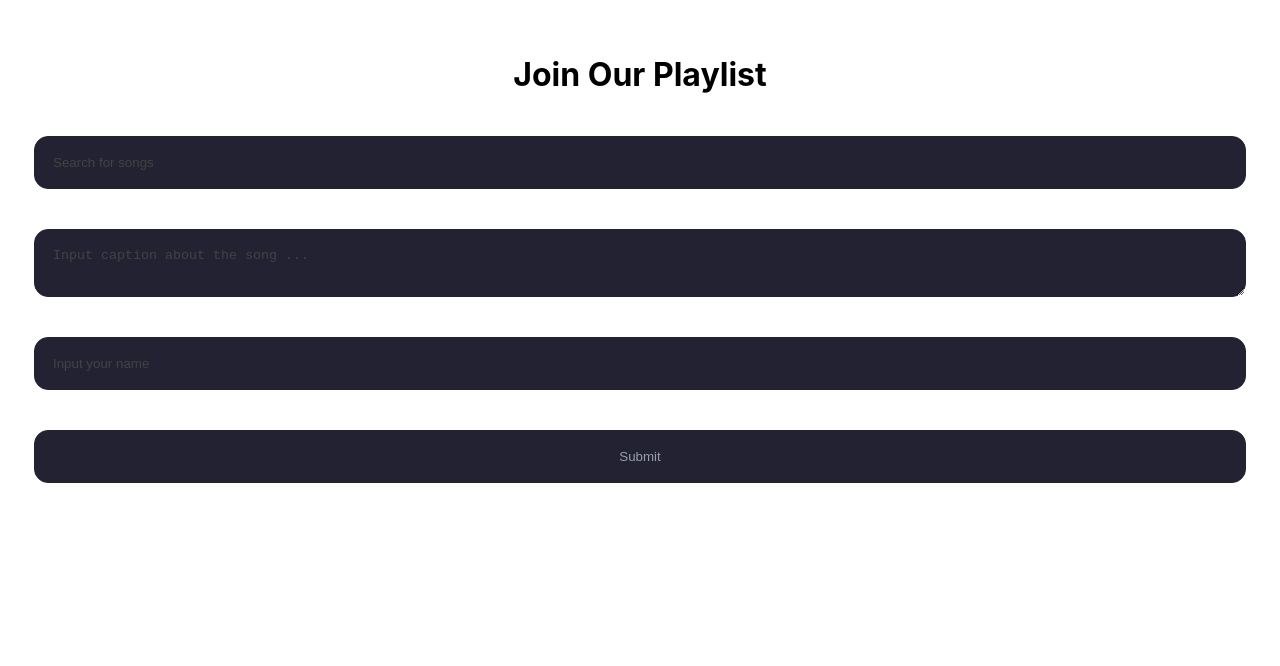
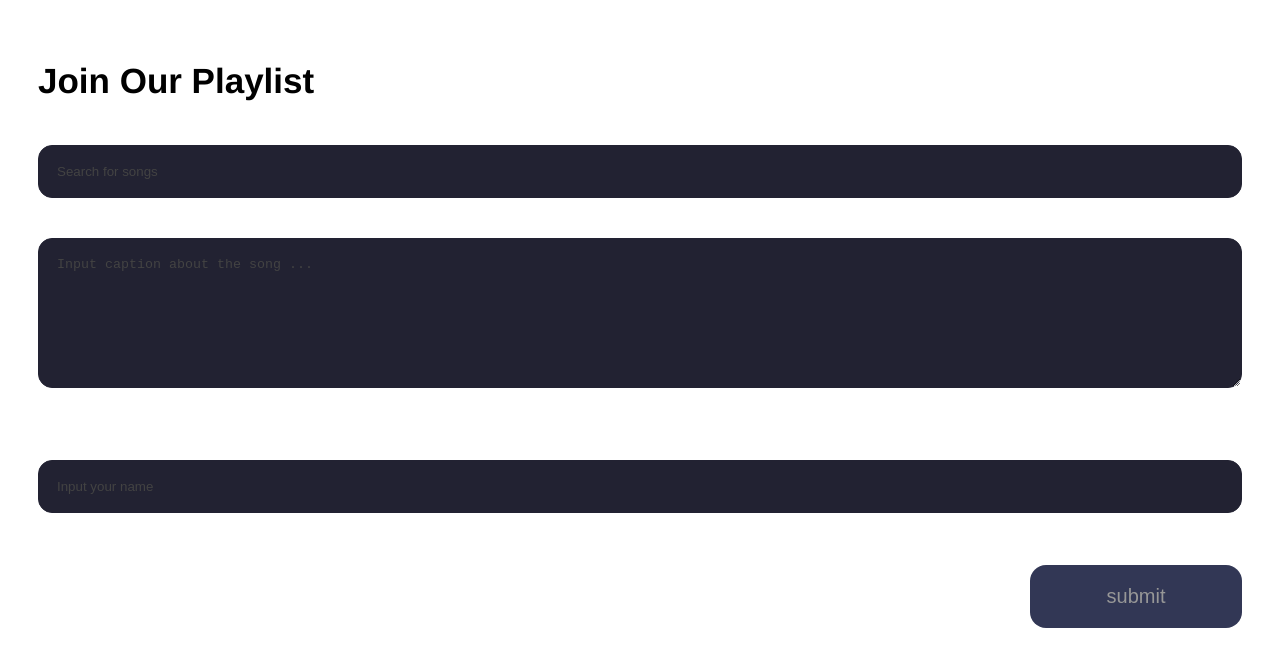
Before and after one commit to dodadoa/spotify-co-curate, a Next.js app: page /form in a window 1280 px wide. Shown: the top 666 px of the page. Built offline with nearby package versions, Linux system fonts and the light colour scheme; no server answers.

Commit message:
adjust style form

```diff
--- a/pages/form.js
+++ b/pages/form.js
@@ -40,20 +40,18 @@ const Form = () => {
   };
 
   return (
-    <div className="form-wrapper">
+    <div className={style.form}>
       <form onSubmit={handleSubmit(onSubmit)}>
-        <div className="form-group">
-          <h1>Join Our Playlist</h1>
-          <input placeholder="Search for songs" onChange={(e) => search(e.target.value)} />
+        <div className={style.formBody}>
+          <h1 className={style.header}> Join Our Playlist </h1>
+          <input className={style.input} onChange={(e) => search(e.target.value)} placeholder="Search for songs" />
+          <textarea className={style.textarea} {...register("caption", { required: true })} placeholder="Input caption about the song ..."  />
+          <p>{errors.caption && <span>This field is required!</span>}</p>
+          <input className={style.input} {...register("name", { required: true })} placeholder="Input your name" />
+          <p>{errors.name && <span>This field is required!</span>}</p>
 
-          <textarea placeholder="Input caption about the song ..." {...register("caption", { required: true })} />
-          {errors.caption && <span>This field is required</span>}
-
-          <input placeholder="Input your name" {...register("name", { required: true })} />
-          {errors.name && <span>This field is required</span>}
-
-          <input type="submit" />
         </div>
+        <input className={style.submit} type="submit" value="submit"/>
       </form>
     </div>
   );
--- a/styles/form.module.css
+++ b/styles/form.module.css
@@ -1,19 +1,78 @@
 .form {
-  width: 100vw;
-  height: 100vh;
-
+  padding: 38px;
 }
 
 .formBody {
   display: flex;
   flex-direction: column;
-  align-items: center;
-  justify-content: space-around;
-  height: 60vh;
-  width: 100vw;
-  margin-top: 20vh;
+  align-items: flex-start;
 }
 
-.formBody input[type=submit] {
-  width: 10vw;
+.header {
+  font-family: 'Helvetica';
+  font-weight: 600;
+  font-size: 35px;
 }
+
+.input {
+  width: 100%;
+  background-color: #222232;
+  color: #999CAD;
+  border-radius: 14px;
+  padding: 18px;
+  border: 1px solid #222232;
+  margin-top: 20px;
+  margin-bottom: 20px;
+}
+
+.input:active {
+  border: 1px solid #FFFFFF;
+  outline: none;
+}
+
+.input:focus {
+  border: 1px solid #FFFFFF;
+  outline: none;
+}
+
+.input::placeholder {
+  color: #434343;
+}
+
+.textarea {
+  width: 100%;
+  background-color: #222232;
+  color: #999CAD;
+  border-radius: 14px;
+  padding: 18px;
+  border: 1px solid #222232;
+  margin-top: 20px;
+  margin-bottom: 20px;
+  height: 150px;
+}
+
+.textarea:active {
+  border: 1px solid #FFFFFF;
+  outline: none;
+}
+
+.textarea:focus {
+  border: 1px solid #FFFFFF;
+  outline: none;
+}
+
+.textarea::placeholder {
+  color: #434343;
+}
+
+.submit {
+  background-color: #323755;
+  padding: 20px;
+  color: #979797;
+  border-radius: 16px;
+  outline: none;
+  border: none;
+  width: 212px;
+  font-size: 20px;
+  float: right;
+}
--- a/styles/globals.css
+++ b/styles/globals.css
@@ -24,63 +24,3 @@ a {
     background: black;
   }
 }
-
-.form-group {
-  display: flex;
-  flex-direction: column;
-  align-items: center;
-}
-
-.form-wrapper {
-  padding: 34px;
-}
-
-input {
-  width: 100%;
-  background-color: #222232;
-  color: #999CAD;
-  border-radius: 14px;
-  padding: 18px;
-  border: 1px solid #222232;
-  margin-top: 20px;
-  margin-bottom: 20px;
-}
-
-input:active {
-  border: 1px solid #FFFFFF;
-  outline: none;
-}
-
-input:focus {
-  border: 1px solid #FFFFFF;
-  outline: none;
-}
-
-input::placeholder {
-  color: #434343;
-}
-
-textarea {
-  width: 100%;
-  background-color: #222232;
-  color: #999CAD;
-  border-radius: 14px;
-  padding: 18px;
-  border: 1px solid #222232;
-  margin-top: 20px;
-  margin-bottom: 20px;
-}
-
-textarea:active {
-  border: 1px solid #FFFFFF;
-  outline: none;
-}
-
-textarea:focus {
-  border: 1px solid #FFFFFF;
-  outline: none;
-}
-
-textarea::placeholder {
-  color: #434343;
-}
```
